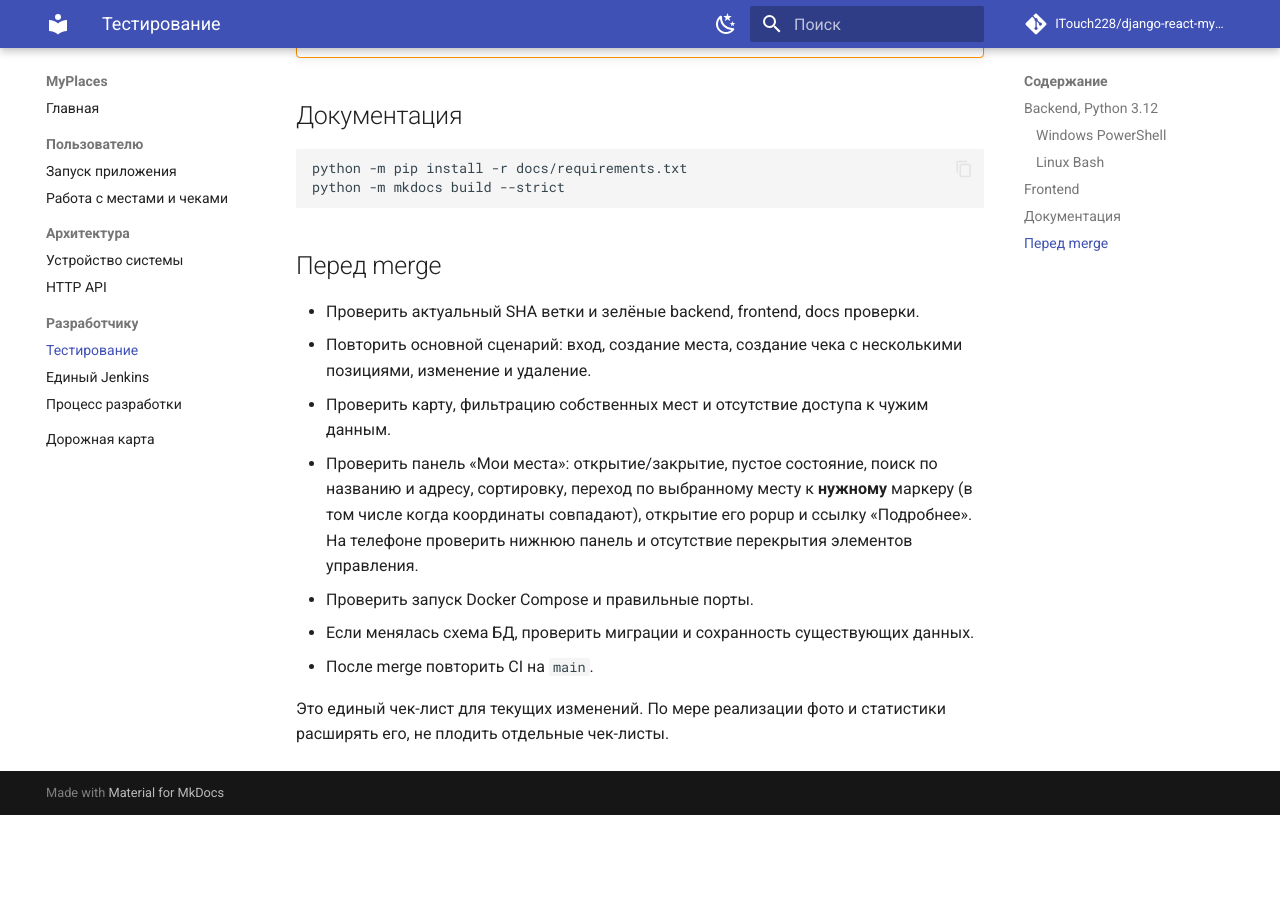
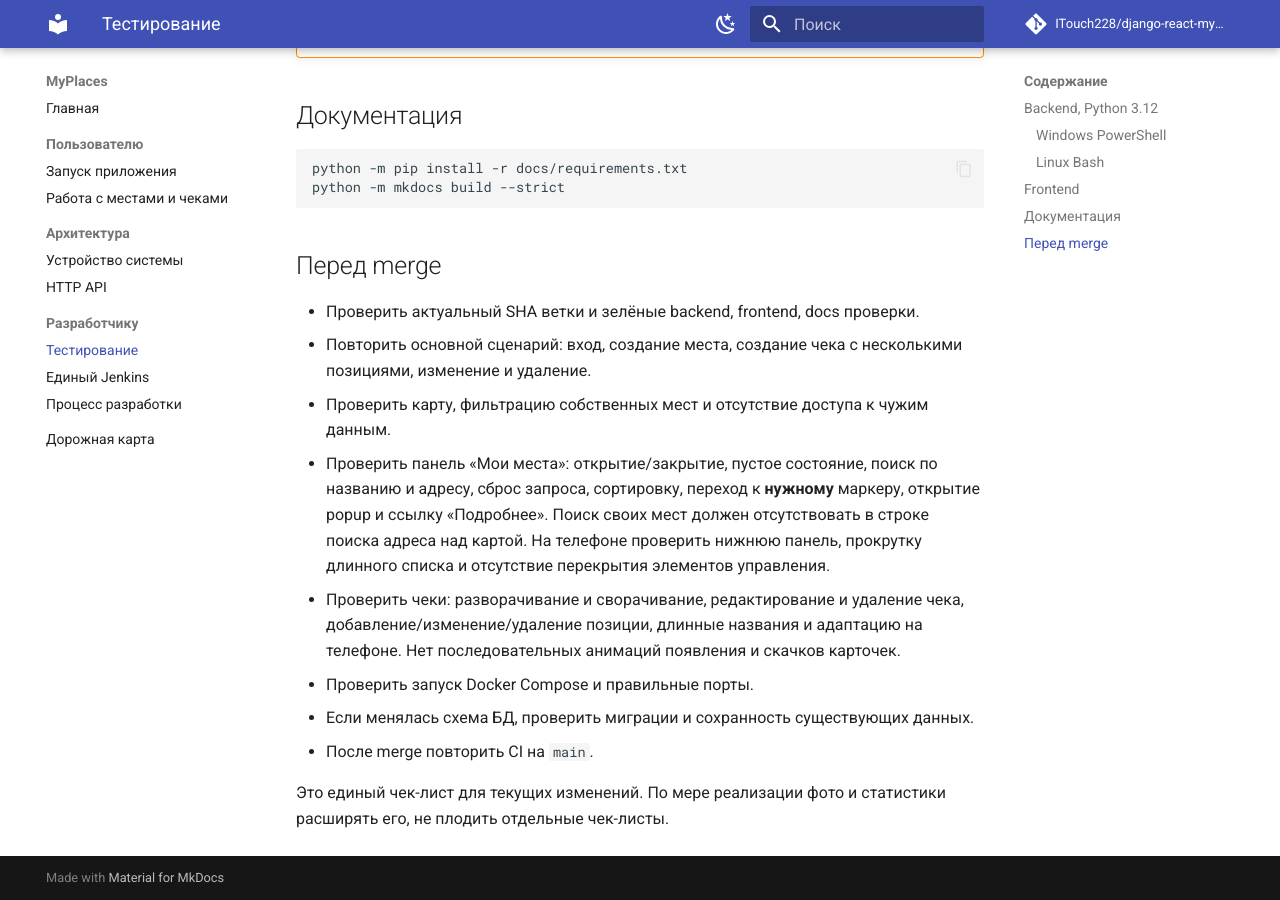
Before and after one commit to ITouch228/django-react-myplaces, an MkDocs documentation site: the page built from docs/testing.md, in a window 1280 px wide and 900 px high, scrolled down 1118 px. Built offline with MkDocs 1.6.1 and Material for MkDocs 9.7.7, drawn with Linux system fonts in a browser that asks for light colours; comment, search, counter and statistics services are not loaded; before the commit the page ends 1933 px from its top, so only the background shows below that.

Commit message:
docs(ui): update map search and receipt-card acceptance checks

```diff
--- a/docs/testing.md
+++ b/docs/testing.md
@@ -59,7 +59,8 @@ python -m mkdocs build --strict
 - Проверить актуальный SHA ветки и зелёные backend, frontend, docs проверки.
 - Повторить основной сценарий: вход, создание места, создание чека с несколькими позициями, изменение и удаление.
 - Проверить карту, фильтрацию собственных мест и отсутствие доступа к чужим данным.
-- Проверить панель «Мои места»: открытие/закрытие, пустое состояние, поиск по названию и адресу, сортировку, переход по выбранному месту к **нужному** маркеру (в том числе когда координаты совпадают), открытие его popup и ссылку «Подробнее». На телефоне проверить нижнюю панель и отсутствие перекрытия элементов управления.
+- Проверить панель «Мои места»: открытие/закрытие, пустое состояние, поиск по названию и адресу, сброс запроса, сортировку, переход к **нужному** маркеру, открытие popup и ссылку «Подробнее». Поиск своих мест должен отсутствовать в строке поиска адреса над картой. На телефоне проверить нижнюю панель, прокрутку длинного списка и отсутствие перекрытия элементов управления.
+- Проверить чеки: разворачивание и сворачивание, редактирование и удаление чека, добавление/изменение/удаление позиции, длинные названия и адаптацию на телефоне. Нет последовательных анимаций появления и скачков карточек.
 - Проверить запуск Docker Compose и правильные порты.
 - Если менялась схема БД, проверить миграции и сохранность существующих данных.
 - После merge повторить CI на `main`.
```
